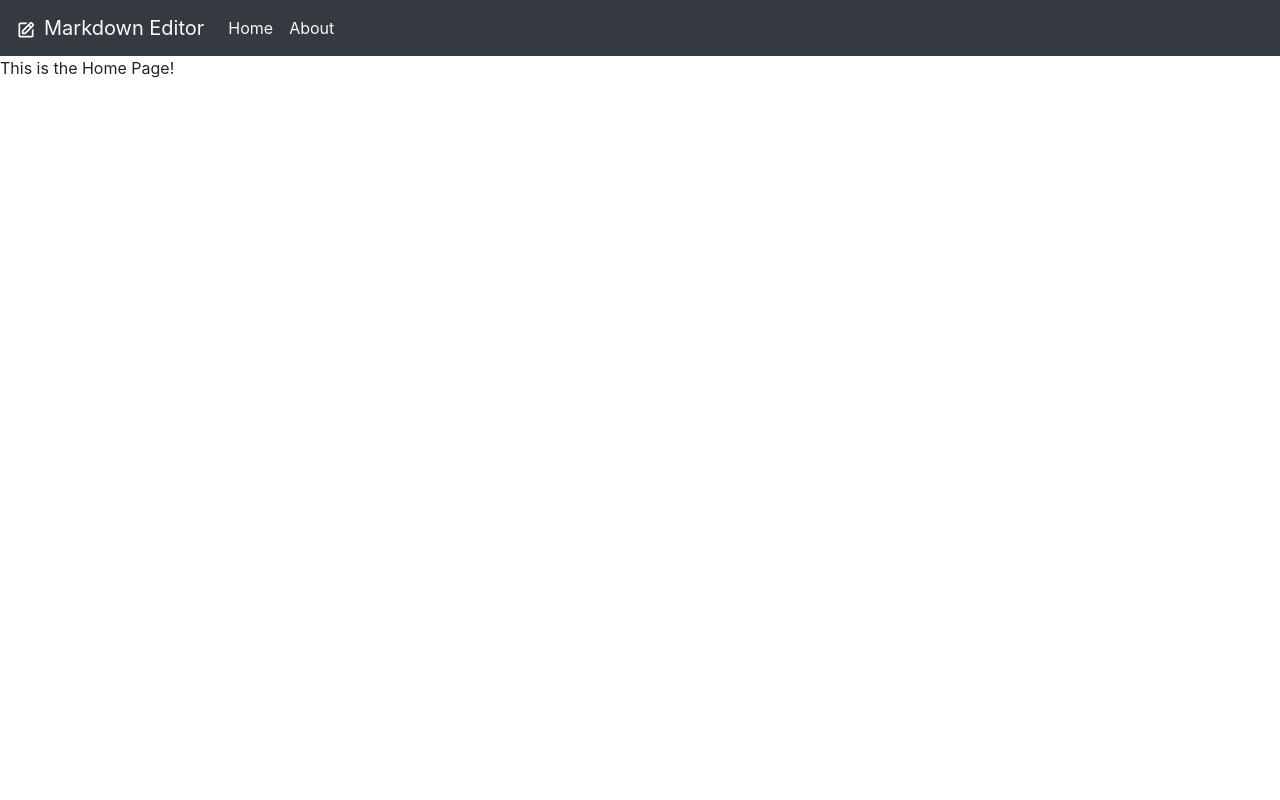
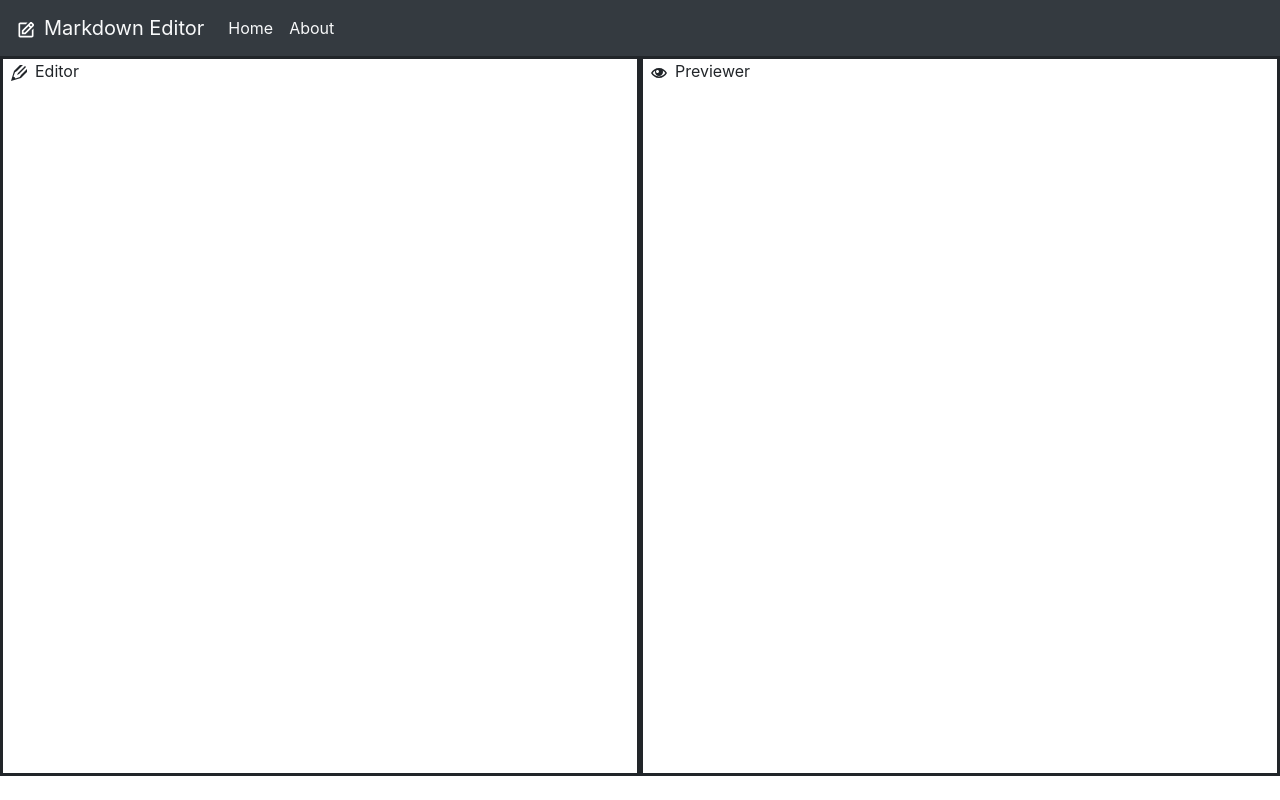
Before and after one commit to slimsloth/markdown-editor, a React (Create React App) app: page / in a window 1280 px wide. Built offline with nearby package versions, Linux system fonts and the light colour scheme.

Commit message:
editor/previewer grid system

```diff
--- a/src/App.js
+++ b/src/App.js
@@ -4,6 +4,7 @@ import NavigationBar from "./components/Nav";
 import HomePage from "./pages/HomePage";
 import AboutPage from "./pages/AboutPage";
 import NotFoundPage from "./pages/NotFoundPage";
+import './styles/index.css';
 
 function App() {
   return (
--- a/src/components/Editor.jsx
+++ b/src/components/Editor.jsx
@@ -1,8 +1,10 @@
 import React from 'react';
+import Head from './Head';
+
 
 const Editor = () => {
     return (
-        <div>I'm the editor</div>
+        <div id="editor"><Head title="Editor"/></div>
     )
 }
 
--- /dev/null
+++ b/src/components/Head.jsx
@@ -0,0 +1,15 @@
+import React from 'react';
+import {ImPencil2} from "react-icons/im";
+import {ImEye} from "react-icons/im";
+
+const Head = (props) => {
+    let icon = props.title === 'Editor' ? <ImPencil2 className="mr-2 ml-2"/> : <ImEye className="mr-2 ml-2"/>
+    return (
+        <div >
+            {icon}
+            {props.title}
+        </div>
+    )
+}
+
+export default Head;
--- a/src/components/Nav.jsx
+++ b/src/components/Nav.jsx
@@ -1,28 +1,37 @@
 import React from "react";
 import { Link } from "react-router-dom";
 import Navbar from "react-bootstrap/Navbar";
+import Container from "react-bootstrap/Container";
 import Nav from "react-bootstrap/Nav";
 import { BiEdit } from "react-icons/bi";
 
 const NavigationBar = () => {
   return (
-    <Navbar variant="dark" bg ="dark" expand="lg">
+    <Container fluid="true">
+      <Navbar variant="dark" bg="dark" expand="lg">
         <Navbar.Brand>
-        <BiEdit className="mr-2"/>
-        <Link to="/" className="text-light">Markdown Editor</Link>
+          <BiEdit className="mr-2" />
+          <Link to="/" className="text-light">
+            Markdown Editor
+          </Link>
         </Navbar.Brand>
         <Navbar.Toggle aria-controls="basic-navbar-nav" />
         <Navbar.Collapse id="basic-navbar-nav">
           <Nav className="mr-auto">
             <Nav.Link>
-            <Link to="/" className="text-light">Home</Link>
+              <Link to="/" className="text-light">
+                Home
+              </Link>
             </Nav.Link>
             <Nav.Link>
-            <Link to="/about" className="text-light">About</Link>
+              <Link to="/about" className="text-light">
+                About
+              </Link>
             </Nav.Link>
           </Nav>
         </Navbar.Collapse>
       </Navbar>
+    </Container>
   );
 };
 
--- a/src/components/Previewer.jsx
+++ b/src/components/Previewer.jsx
@@ -1,8 +1,9 @@
 import React from 'react';
+import Head from './Head';
 
 const Previewer = () => {
     return (
-        <div>I am the Previewer!</div>
+        <div id="previewer"><Head title="Previewer" id="previewer"/></div>
     )
 }
 
--- a/src/index.js
+++ b/src/index.js
@@ -2,6 +2,7 @@ import React from 'react';
 import ReactDOM from 'react-dom';
 import App from './App';
 import 'bootstrap/dist/css/bootstrap.min.css';
+import './styles/index.css';
 
 ReactDOM.render(
   <React.StrictMode>
--- a/src/pages/HomePage.js
+++ b/src/pages/HomePage.js
@@ -1,10 +1,23 @@
-import React from 'react';
-import Container from 'react-bootstrap/Container';
+import React from "react";
+import Container from "react-bootstrap/Container";
+import Row from "react-bootstrap/Row";
+import Col from "react-bootstrap/Col";
+import Editor from "../components/Editor";
+import Previewer from "../components/Previewer";
 
 const HomePage = () => {
-    return (
-        <Container fluid="true">This is the Home Page!</Container>
-    )
-}
+  return (
+    <Container fluid="true">
+      <Row noGutters="true">
+        <Col>
+          <Editor />
+        </Col>
+        <Col>
+        <Previewer/>
+        </Col>
+      </Row>
+    </Container>
+  );
+};
 
 export default HomePage;
--- a/src/styles/index.css
+++ b/src/styles/index.css
@@ -1,13 +1,9 @@
-body {
-  margin: 0;
-  font-family: -apple-system, BlinkMacSystemFont, 'Segoe UI', 'Roboto', 'Oxygen',
-    'Ubuntu', 'Cantarell', 'Fira Sans', 'Droid Sans', 'Helvetica Neue',
-    sans-serif;
-  -webkit-font-smoothing: antialiased;
-  -moz-osx-font-smoothing: grayscale;
+
+#editor {
+  height: 90vh;
+  border-style: solid;
 }
-
-code {
-  font-family: source-code-pro, Menlo, Monaco, Consolas, 'Courier New',
-    monospace;
+#previewer {
+  height: 90vh;
+  border-style: solid;
 }
```
Also changed, not shown: src/styles/App.css (deleted, +0 -38 lines). Lines whose indentation alone changed are shown as unchanged.
